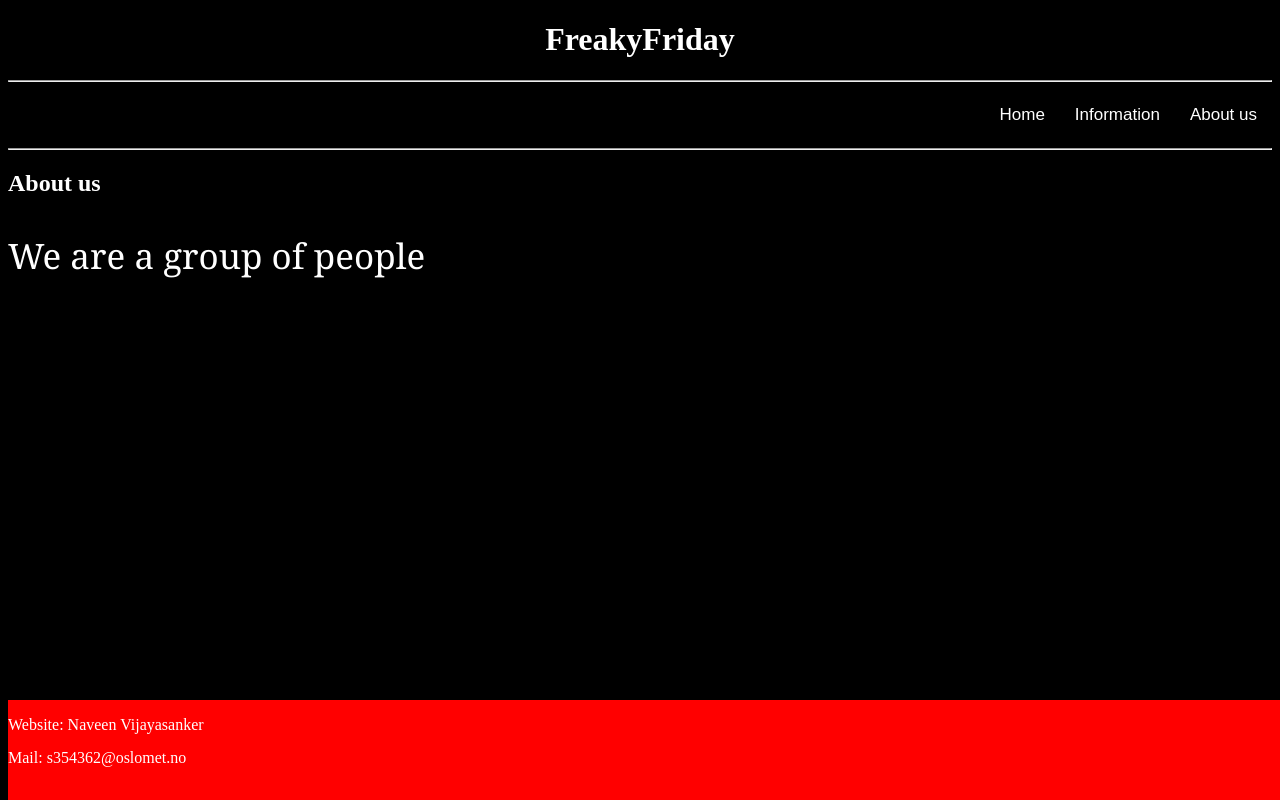
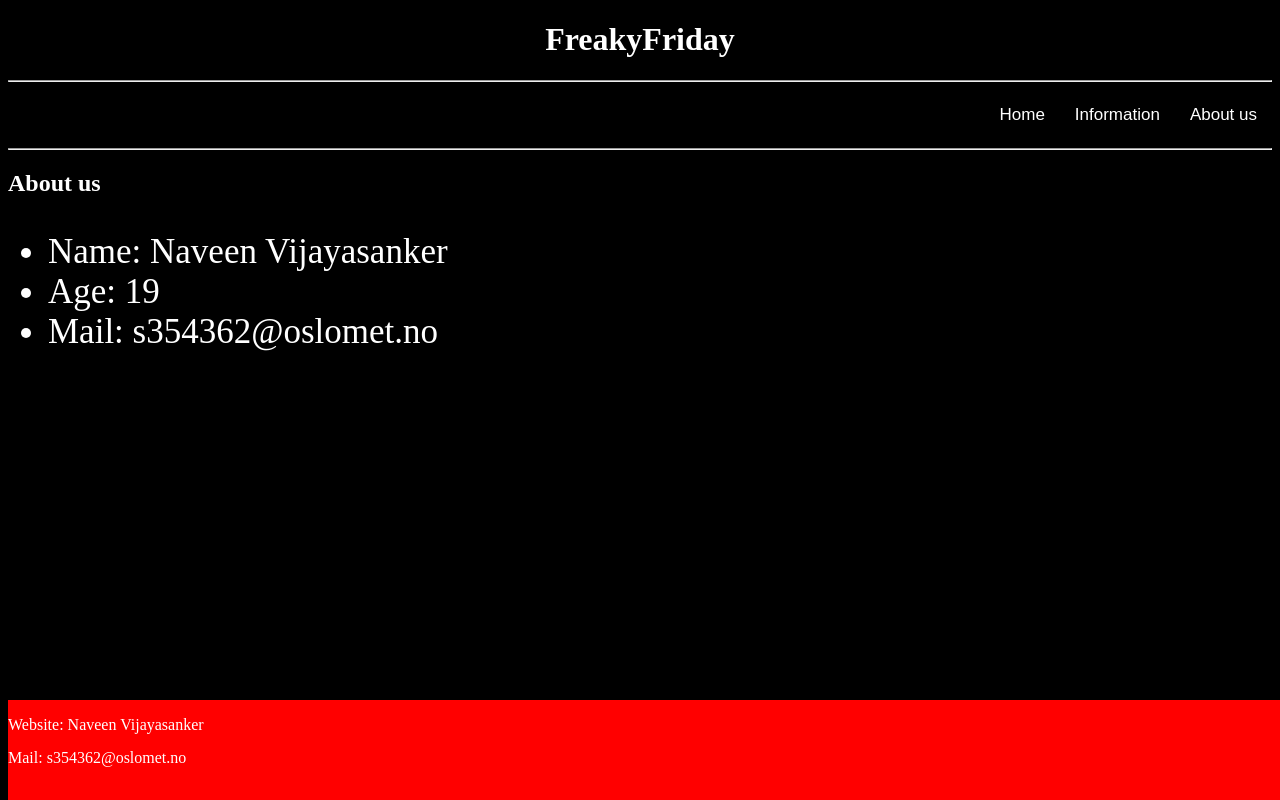
Before and after one commit to naveen1503/FreakyFriday2, a plain HTML site: page aboutus.html in a window 1280 px wide. Drawn offline with Linux system fonts and the light colour scheme.

Commit message:
jnknkjnk

```diff
--- a/aboutus.html
+++ b/aboutus.html
@@ -19,7 +19,11 @@
     <h2>About us</h2>
 
         <p id="text">
-            We are a group of people
+            <ul>
+                <li>Name: Naveen Vijayasanker</li>
+                <li>Age: 19</li>
+                <li>Mail: s354362@oslomet.no</li>
+            </ul>
         </p>
 
         <footer >
```
